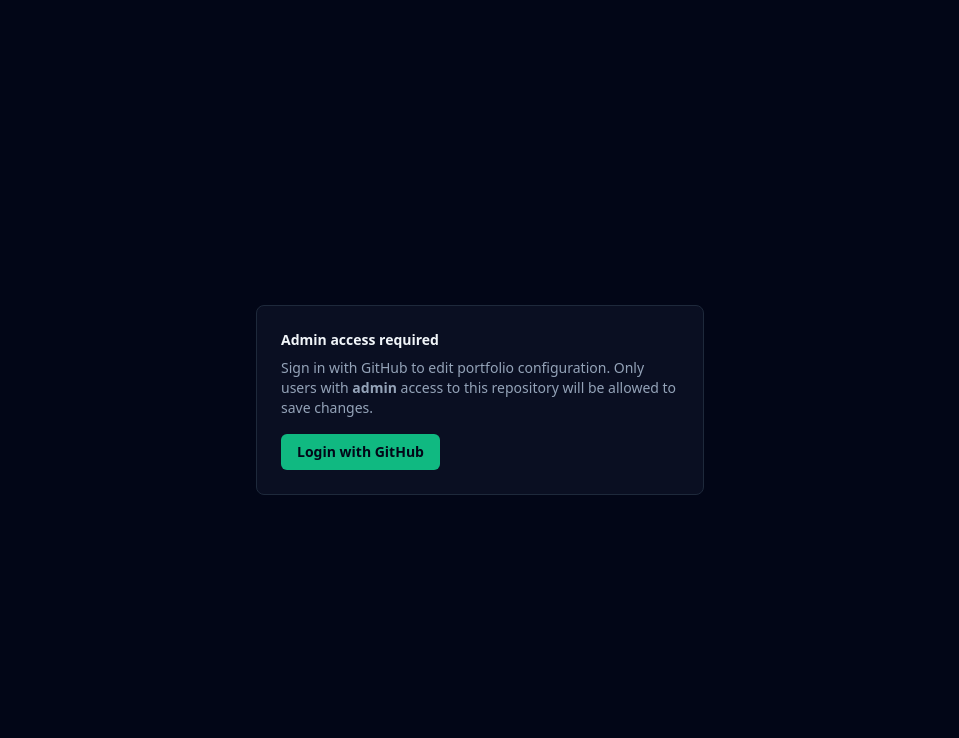
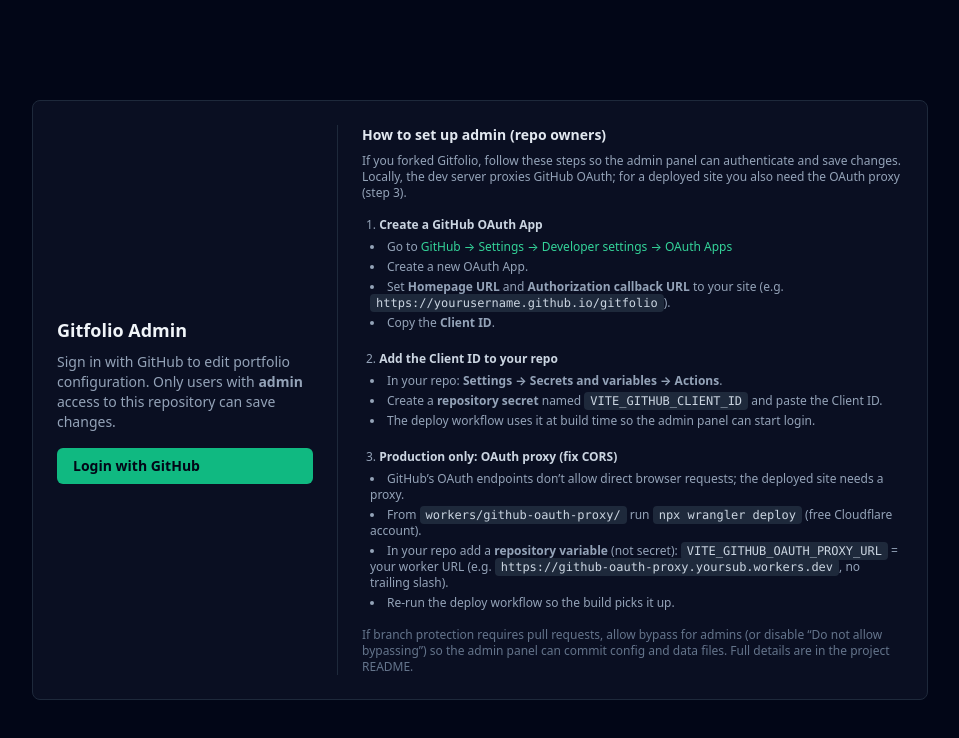
Before and after one commit to amide-init/amide-init.github.io, a React (Vite) app: page /admin in a window 1280 px wide. Shown: the top 738 px of the page, without its empty margins (160-1119 px from the left). Built offline with nearby package versions, Linux system fonts and the light colour scheme; no server answers.

Commit message:
update login page

```diff
--- a/src/admin/AdminPage.tsx
+++ b/src/admin/AdminPage.tsx
@@ -27,7 +27,7 @@
   if (showLogin) {
     return (
       <div className="flex min-h-screen items-center justify-center bg-slate-950 p-6">
-        <div className="w-full max-w-md">
+        <div className="w-full max-w-4xl">
           <AdminLoginSection
             isBusy={auth.isBusy}
             isAuthenticating={auth.viewState === 'authenticating'}
--- a/src/components/admin/AdminLoginSection.tsx
+++ b/src/components/admin/AdminLoginSection.tsx
@@ -12,14 +12,16 @@
   onLogin,
 }: AdminLoginSectionProps) {
   return (
-    <section className="rounded-lg border border-slate-800 bg-slate-900/60 p-6">
-      <h2 className="text-sm font-semibold text-slate-100">
-        Admin access required
+    <div className="flex w-full flex-col gap-6 rounded-lg border border-slate-800 bg-slate-900/60 p-6 sm:flex-row">
+      {/* Left: Login */}
+      <section className="flex shrink-0 flex-col justify-center sm:w-64">
+        <h2 className="text-lg font-semibold text-slate-100">
+          Gitfolio Admin
         </h2>
         <p className="mt-2 text-sm text-slate-400">
           Sign in with GitHub to edit portfolio configuration. Only users with{' '}
           <span className="font-semibold">admin</span> access to this repository
-        will be allowed to save changes.
+          can save changes.
         </p>
         <button
           type="button"
@@ -39,5 +41,59 @@
           <p className="mt-3 text-xs text-rose-400">{errorMessage}</p>
         )}
       </section>
+
+      {/* Right: Setup docs */}
+      <section className="min-w-0 flex-1 border-t border-slate-800 pt-6 text-xs sm:border-l sm:border-t-0 sm:pl-6 sm:pt-0">
+        <h3 className="text-sm font-semibold text-slate-200">
+          How to set up admin (repo owners)
+        </h3>
+        <p className="mt-2 text-slate-400">
+          If you forked Gitfolio, follow these steps so the admin panel can authenticate and save changes. Locally, the dev server proxies GitHub OAuth; for a deployed site you also need the OAuth proxy (step 3).
+        </p>
+        <ol className="mt-4 list-inside list-decimal space-y-5 text-slate-400">
+          <li className="pl-1">
+            <strong className="text-slate-300">Create a GitHub OAuth App</strong>
+            <ul className="mt-1.5 list-inside list-disc space-y-1 pl-1">
+              <li>
+                Go to{' '}
+                <a
+                  href="https://github.com/settings/developers"
+                  target="_blank"
+                  rel="noreferrer"
+                  className="text-emerald-400 hover:underline"
+                >
+                  GitHub → Settings → Developer settings → OAuth Apps
+                </a>
+              </li>
+              <li>Create a new OAuth App.</li>
+              <li>
+                Set <strong>Homepage URL</strong> and <strong>Authorization callback URL</strong> to your site (e.g. <code className="rounded bg-slate-800 px-1.5 py-0.5 text-slate-300">https://yourusername.github.io/gitfolio</code>).
+              </li>
+              <li>Copy the <strong>Client ID</strong>.</li>
+            </ul>
+          </li>
+          <li className="pl-1">
+            <strong className="text-slate-300">Add the Client ID to your repo</strong>
+            <ul className="mt-1.5 list-inside list-disc space-y-1 pl-1">
+              <li>In your repo: <strong>Settings → Secrets and variables → Actions</strong>.</li>
+              <li>Create a <strong>repository secret</strong> named <code className="rounded bg-slate-800 px-1.5 py-0.5 text-slate-300">VITE_GITHUB_CLIENT_ID</code> and paste the Client ID.</li>
+              <li>The deploy workflow uses it at build time so the admin panel can start login.</li>
+            </ul>
+          </li>
+          <li className="pl-1">
+            <strong className="text-slate-300">Production only: OAuth proxy (fix CORS)</strong>
+            <ul className="mt-1.5 list-inside list-disc space-y-1 pl-1">
+              <li>GitHub’s OAuth endpoints don’t allow direct browser requests; the deployed site needs a proxy.</li>
+              <li>From <code className="rounded bg-slate-800 px-1.5 py-0.5 text-slate-300">workers/github-oauth-proxy/</code> run <code className="rounded bg-slate-800 px-1.5 py-0.5 text-slate-300">npx wrangler deploy</code> (free Cloudflare account).</li>
+              <li>In your repo add a <strong>repository variable</strong> (not secret): <code className="rounded bg-slate-800 px-1.5 py-0.5 text-slate-300">VITE_GITHUB_OAUTH_PROXY_URL</code> = your worker URL (e.g. <code className="rounded bg-slate-800 px-1.5 py-0.5 text-slate-300">https://github-oauth-proxy.yoursub.workers.dev</code>, no trailing slash).</li>
+              <li>Re-run the deploy workflow so the build picks it up.</li>
+            </ul>
+          </li>
+        </ol>
+        <p className="mt-4 text-slate-500">
+          If branch protection requires pull requests, allow bypass for admins (or disable “Do not allow bypassing”) so the admin panel can commit config and data files. Full details are in the project README.
+        </p>
+      </section>
+    </div>
   )
 }
```
Lines whose indentation alone changed are shown as unchanged.
